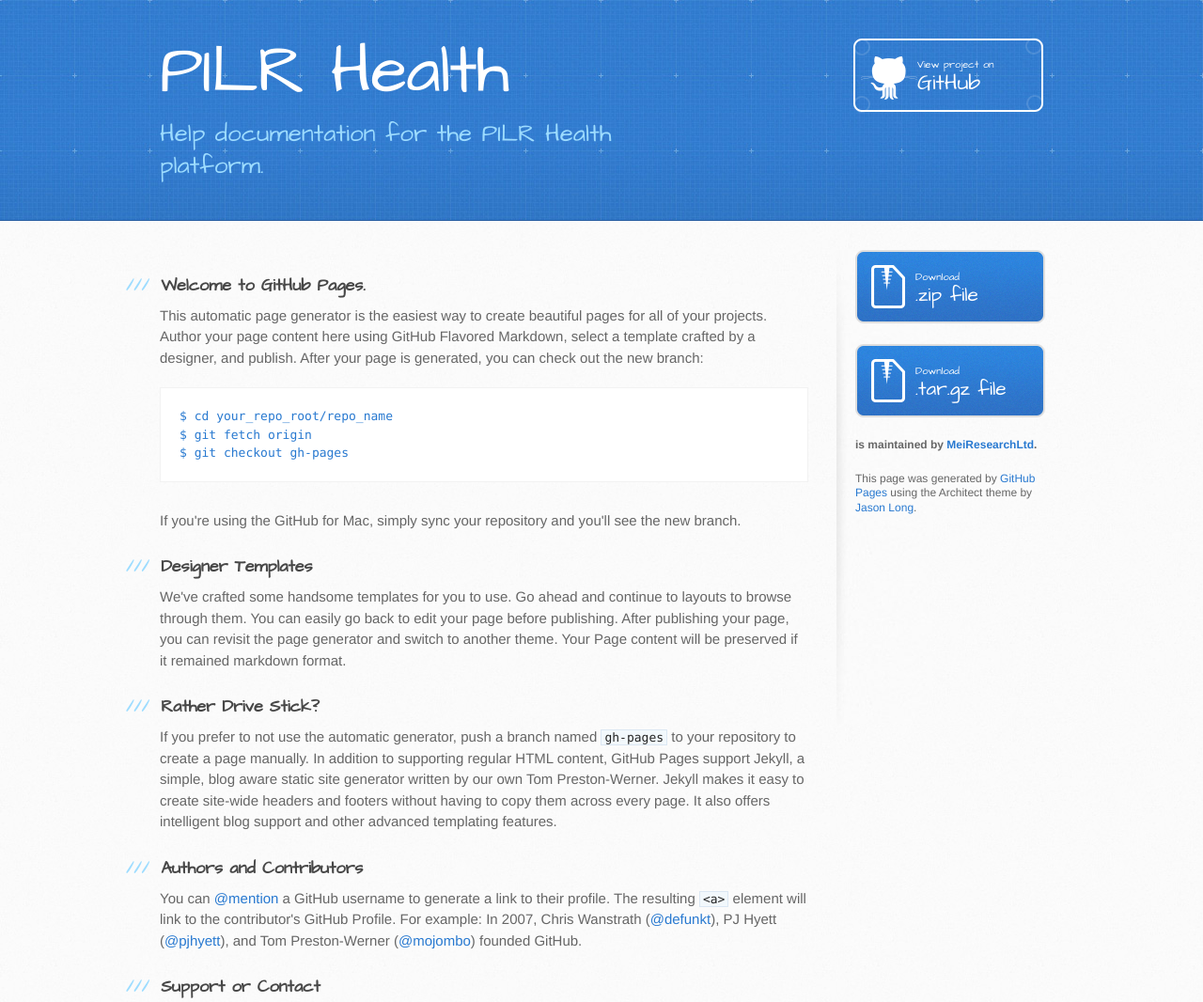
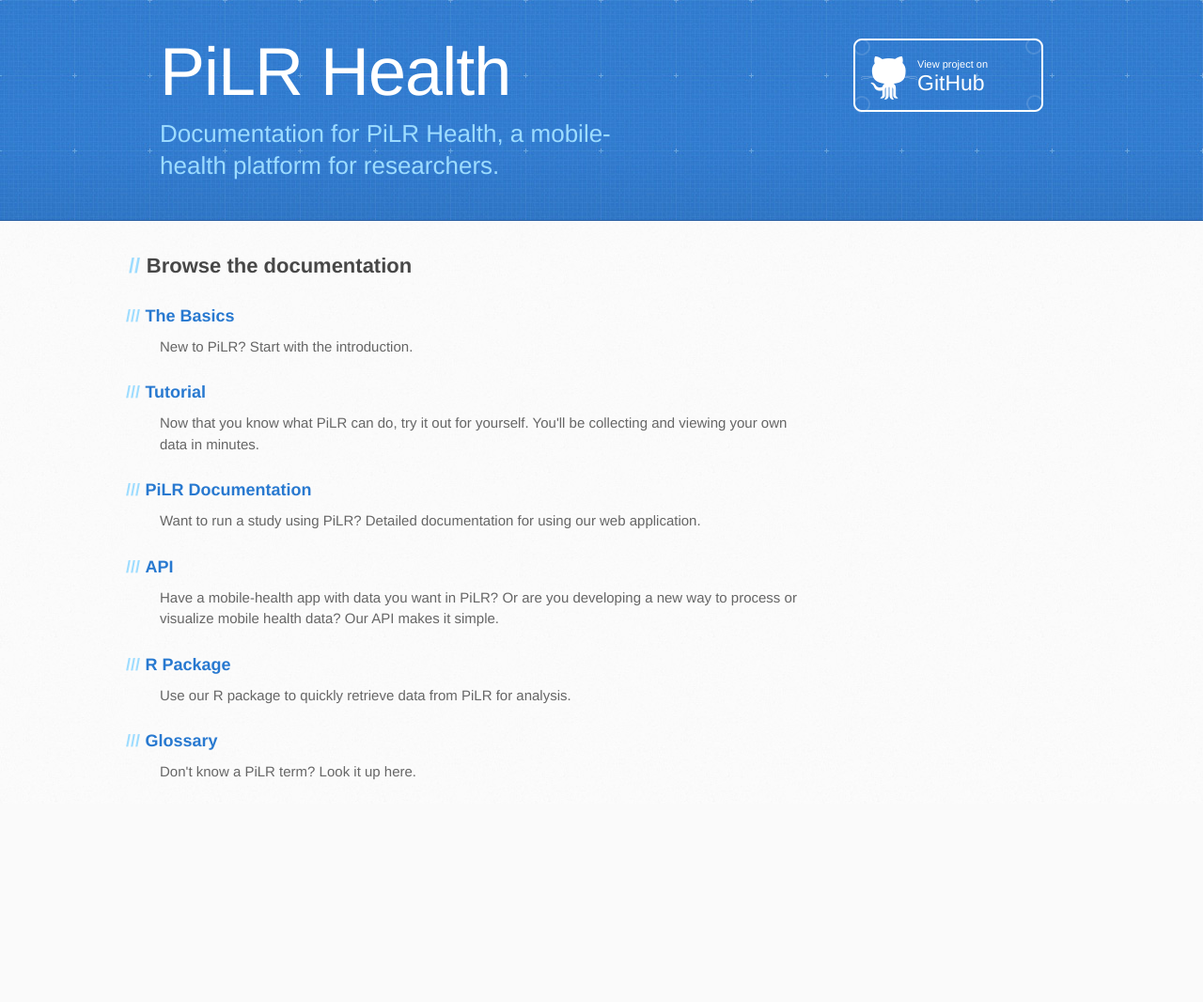
Before and after one commit to MeiResearchLtd/pilr-general, a plain HTML site: page index.html in a window 1280 px wide. Shown: the top 1066 px of the page at 94% size. After the commit the page ends 855 px from the top, so only its background shows below. Drawn offline with Linux system fonts and the light colour scheme.

Commit message:
testing subdirectory

```diff
--- a/index.html
+++ b/index.html
@@ -13,14 +13,14 @@
     <script src="//html5shiv.googlecode.com/svn/trunk/html5.js"></script>
     <![endif]-->
 
-    <title>PILR Health by MeiResearchLtd</title>
+    <title>PiLR Health by MeiResearchLtd</title>
   </head>
 
   <body>
     <header>
       <div class="inner">
-        <h1>PILR Health</h1>
-        <h2>Help documentation for the PILR Health platform.</h2>
+        <h1>PiLR Health</h1>
+        <h2>Documentation for PiLR Health, a mobile-health platform for researchers.</h2>
         <a href="https://github.com/MeiResearchLtd/pilr-general" class="button"><small>View project on</small>GitHub</a>
       </div>
     </header>
@@ -28,56 +28,21 @@
     <div id="content-wrapper">
       <div class="inner clearfix">
         <section id="main-content">
-          <h3>
-<a name="welcome-to-github-pages" class="anchor" href="#welcome-to-github-pages"><span class="octicon octicon-link"></span></a>Welcome to GitHub Pages.</h3>
-
-<p>This automatic page generator is the easiest way to create beautiful pages for all of your projects. Author your page content here using GitHub Flavored Markdown, select a template crafted by a designer, and publish. After your page is generated, you can check out the new branch:</p>
-
-<pre><code>$ cd your_repo_root/repo_name
-$ git fetch origin
-$ git checkout gh-pages
-</code></pre>
-
-<p>If you're using the GitHub for Mac, simply sync your repository and you'll see the new branch.</p>
-
-<h3>
-<a name="designer-templates" class="anchor" href="#designer-templates"><span class="octicon octicon-link"></span></a>Designer Templates</h3>
-
-<p>We've crafted some handsome templates for you to use. Go ahead and continue to layouts to browse through them. You can easily go back to edit your page before publishing. After publishing your page, you can revisit the page generator and switch to another theme. Your Page content will be preserved if it remained markdown format.</p>
-
-<h3>
-<a name="rather-drive-stick" class="anchor" href="#rather-drive-stick"><span class="octicon octicon-link"></span></a>Rather Drive Stick?</h3>
-
-<p>If you prefer to not use the automatic generator, push a branch named <code>gh-pages</code> to your repository to create a page manually. In addition to supporting regular HTML content, GitHub Pages support Jekyll, a simple, blog aware static site generator written by our own Tom Preston-Werner. Jekyll makes it easy to create site-wide headers and footers without having to copy them across every page. It also offers intelligent blog support and other advanced templating features.</p>
-
-<h3>
-<a name="authors-and-contributors" class="anchor" href="#authors-and-contributors"><span class="octicon octicon-link"></span></a>Authors and Contributors</h3>
-
-<p>You can <a href="https://github.com/blog/821" class="user-mention">@mention</a> a GitHub username to generate a link to their profile. The resulting <code>&lt;a&gt;</code> element will link to the contributor's GitHub Profile. For example: In 2007, Chris Wanstrath (<a href="https://github.com/defunkt" class="user-mention">@defunkt</a>), PJ Hyett (<a href="https://github.com/pjhyett" class="user-mention">@pjhyett</a>), and Tom Preston-Werner (<a href="https://github.com/mojombo" class="user-mention">@mojombo</a>) founded GitHub.</p>
-
-<h3>
-<a name="support-or-contact" class="anchor" href="#support-or-contact"><span class="octicon octicon-link"></span></a>Support or Contact</h3>
-
-<p>Having trouble with Pages? Check out the documentation at <a href="http://help.github.com/pages">http://help.github.com/pages</a> or contact <a href="mailto:support@github.com">support@github.com</a> and we’ll help you sort it out.</p>
-        </section>
-
-        <aside id="sidebar">
-          <a href="https://github.com/MeiResearchLtd/pilr-general/zipball/master" class="button">
-            <small>Download</small>
-            .zip file
-          </a>
-          <a href="https://github.com/MeiResearchLtd/pilr-general/tarball/master" class="button">
-            <small>Download</small>
-            .tar.gz file
-          </a>
-
-          <p class="repo-owner"><a href="https://github.com/MeiResearchLtd/pilr-general"></a> is maintained by <a href="https://github.com/MeiResearchLtd">MeiResearchLtd</a>.</p>
-
-          <p>This page was generated by <a href="https://pages.github.com">GitHub Pages</a> using the Architect theme by <a href="https://twitter.com/jasonlong">Jason Long</a>.</p>
-        </aside>
+          <h2>Browse the documentation
+          <h3><a href="./content/basics.html">The Basics</a></h3>
+          New to PiLR? Start with the introduction.
+          <h3><a href="tutorial.html">Tutorial</a></h3>
+          Now that you know what PiLR can do, try it out for yourself. You'll be collecting and viewing your own data in minutes.
+          <h3><a href="pilr.html">PiLR Documentation</a></h3>
+          Want to run a study using PiLR? Detailed documentation for using our web application.
+          <h3><a href="api.html">API</a></h3>
+          Have a mobile-health app with data you want in PiLR? Or are you developing a new way to process or visualize mobile health data? Our API makes it simple.
+          <h3><a href="rpackage.html">R Package</a></h3>
+          Use our R package to quickly retrieve data from PiLR for analysis.
+          <h3><a href="glossary.html">Glossary</a></h3>
+          Don't know a PiLR term? Look it up here.
       </div>
     </div>
 
-
   </body>
 </html>
--- a/stylesheets/stylesheet.css
+++ b/stylesheets/stylesheet.css
@@ -66,7 +66,7 @@
 header {
   padding-top: 40px;
   padding-bottom: 40px;
-  font-family: 'Architects Daughter', 'Helvetica Neue', Helvetica, Arial, serif;
+  font-family: Helvetica, Arial, serif;
   background: #2e7bcf url(../images/header-bg.jpg) 0 0 repeat-x;
   border-bottom: solid 1px #275da1;
 }
@@ -136,7 +136,7 @@
   color: #fff;
   padding-left: 68px;
   padding-top: 22px;
-  font-family: 'Architects Daughter', 'Helvetica Neue', Helvetica, Arial, serif;
+  font-family: Helvetica, Arial, serif;
 }
 a.button small {
   display: block;
@@ -225,7 +225,7 @@
 /* GENERAL ELEMENT TYPE STYLES */
 
 #main-content h1 {
-  font-family: 'Architects Daughter', 'Helvetica Neue', Helvetica, Arial, serif;
+  font-family: Helvetica, Arial, serif;
   font-size: 2.8em;
   letter-spacing: -1px;
   color: #474747;
@@ -239,7 +239,7 @@
 }
 
 #main-content h2 {
-  font-family: 'Architects Daughter', 'Helvetica Neue', Helvetica, Arial, serif;
+  font-family: Helvetica, Arial, serif;
   font-size: 22px;
   font-weight: bold;
   margin-bottom: 8px;
@@ -253,7 +253,7 @@
 }
 
 #main-content h3 {
-  font-family: 'Architects Daughter', 'Helvetica Neue', Helvetica, Arial, serif;
+  font-family: Helvetica, Arial, serif;
   font-size: 18px;
   font-weight: bold;
   margin-top: 24px;
@@ -269,7 +269,7 @@
 }
 
 #main-content h4 {
-  font-family: 'Architects Daughter', 'Helvetica Neue', Helvetica, Arial, serif;
+  font-family: Helvetica, Arial, serif;
   font-size: 15px;
   font-weight: bold;
   color: #474747;
@@ -283,7 +283,7 @@
 }
 
 #main-content h5 {
-  font-family: 'Architects Daughter', 'Helvetica Neue', Helvetica, Arial, serif;
+  font-family: Helvetica, Arial, serif;
   font-size: 14px;
   color: #474747;
 }
@@ -295,7 +295,7 @@
 }
 
 #main-content h6 {
-  font-family: 'Architects Daughter', 'Helvetica Neue', Helvetica, Arial, serif;
+  font-family: Helvetica, Arial, serif;
   font-size: .8em;
   color: #474747;
 }
```
Also changed, not shown: 2 other files.
